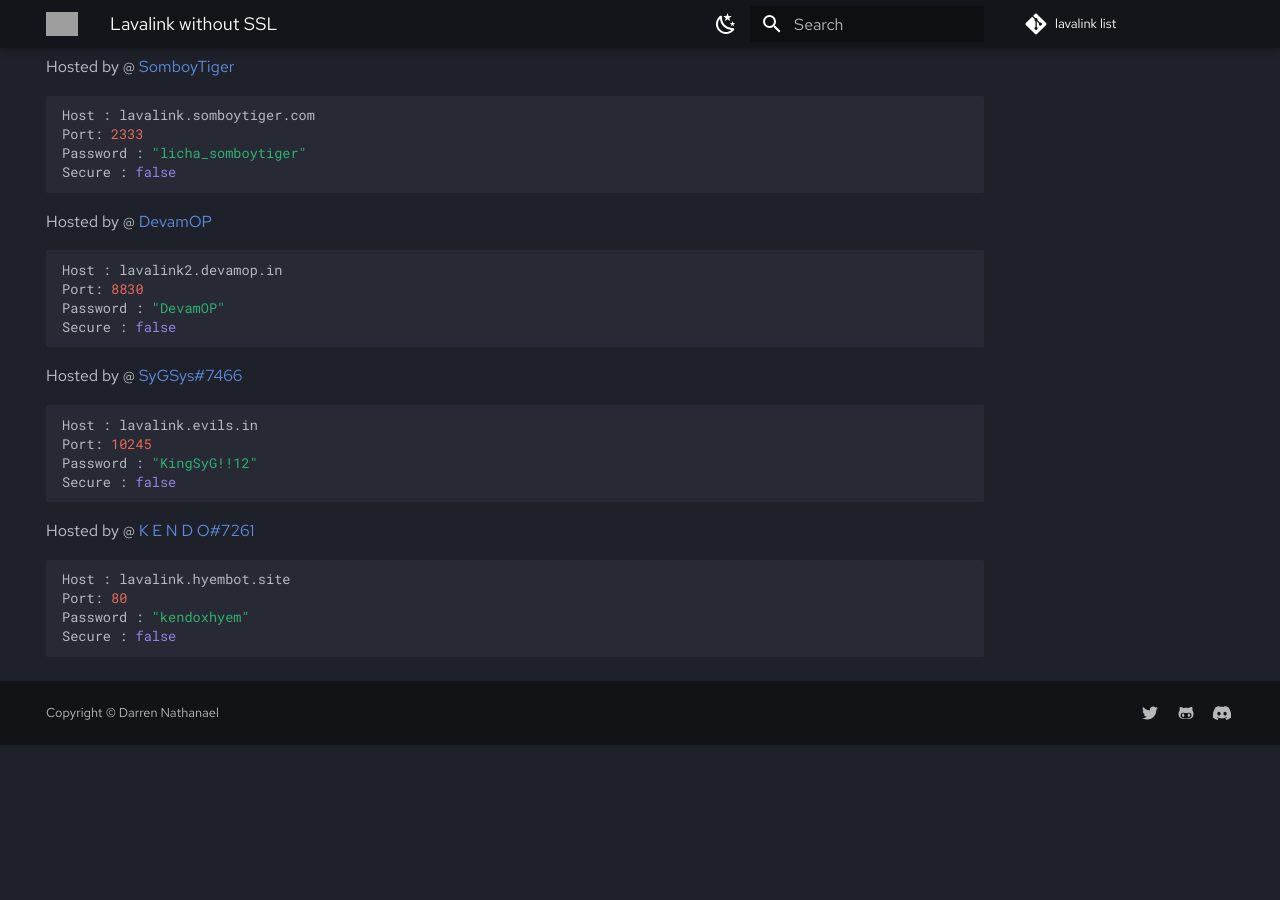
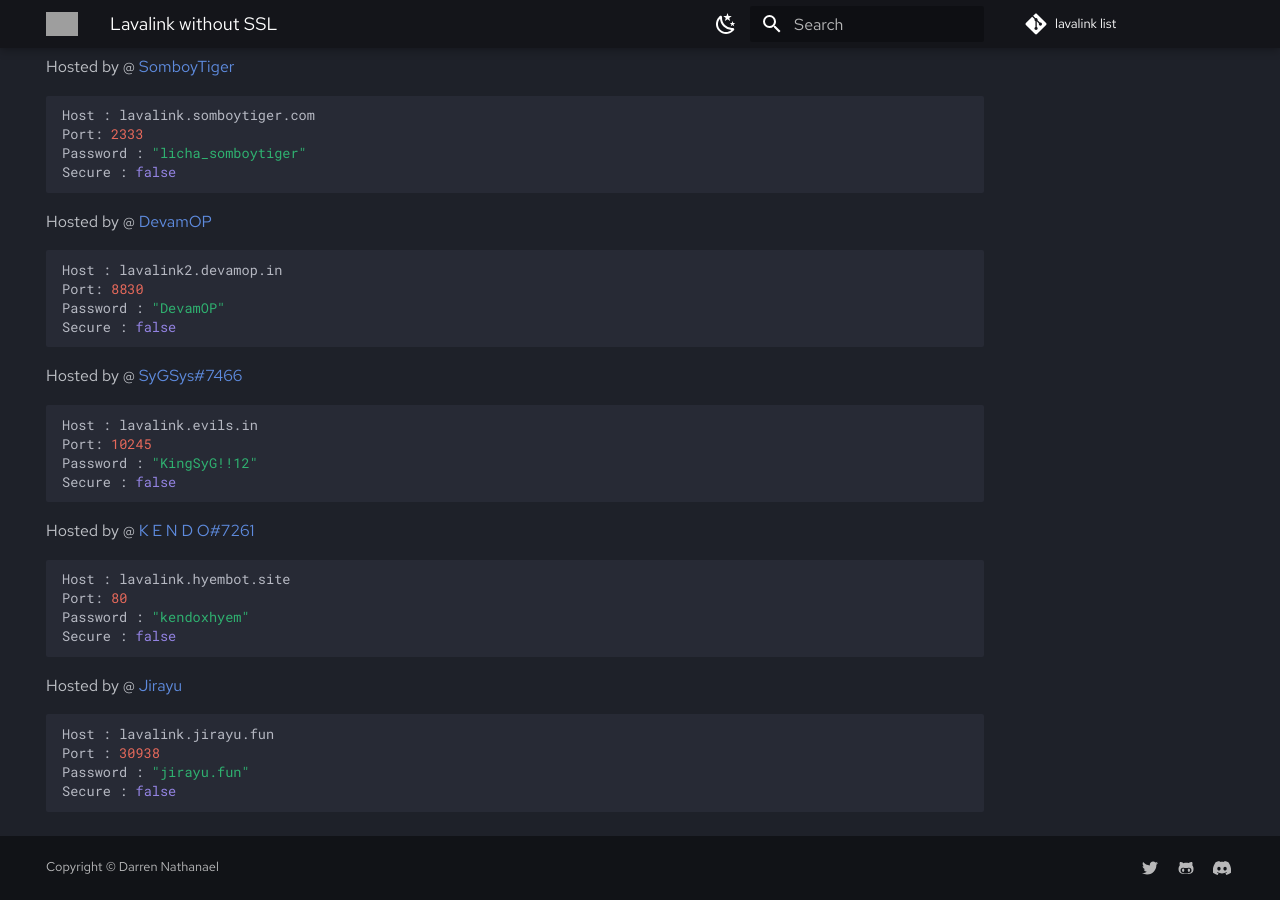
Before and after one commit to DarrenOfficial/lavalink-list, an MkDocs documentation site: the page built from docs/NoSSL/lavalink-without-ssl.md, in a window 1280 px wide and 900 px high, scrolled down 3294 px. Built offline with MkDocs 1.6.1 and Material for MkDocs 9.7.7, drawn with Linux system fonts in a browser that asks for light colours; comment, search, counter and statistics services are not loaded; before the commit the page ends 4039 px from its top, so only the background shows below that; grey boxes are pictures that could not be loaded.

Commit message:
Add my lavalink (#300)

````diff
--- a/docs/NoSSL/lavalink-without-ssl.md
+++ b/docs/NoSSL/lavalink-without-ssl.md
@@ -198,3 +198,11 @@ Port: 80
 Password : "kendoxhyem"
 Secure : false
 ```
+
+Hosted by @ [Jirayu](https://jirayu.fun/)
+```bash
+Host : lavalink.jirayu.fun
+Port : 30938
+Password : "jirayu.fun"
+Secure : false
+```
````
